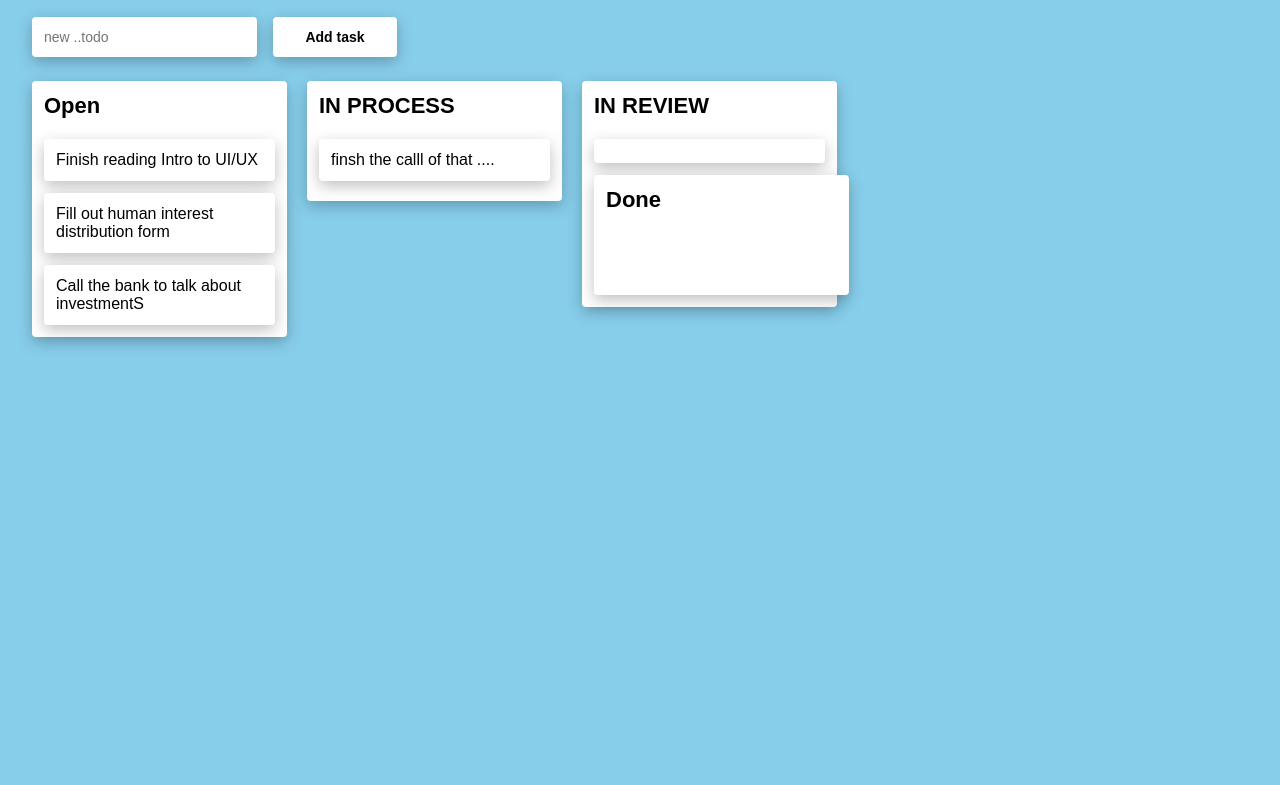
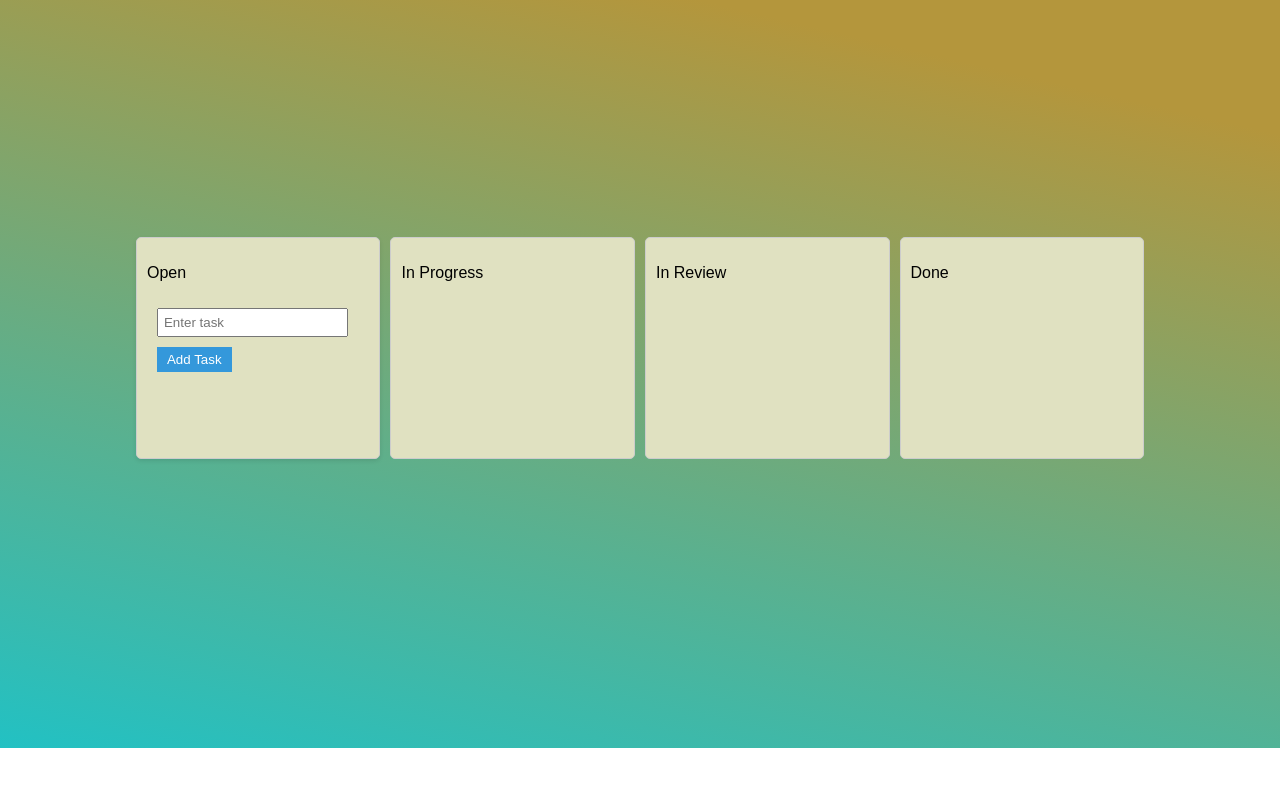
Before and after one commit to hars21raut/Task-Manager-App---Javascript-Project---99nqx0sm8zwk, a plain HTML site: page index.html in a window 1280 px wide. Shown: the part 52-837 px from the top of the page. After the commit the page ends 800 px from the top, so only its background shows below. Drawn offline with Linux system fonts and the light colour scheme.

Commit message:
task maneger app

```diff
--- a/App.js
+++ b/App.js
@@ -1,22 +1,90 @@
-const form = document.getElementById("todo-form");
-const input = document.getElementById("todo-input");
-const todoLane = document.getElementById("todo-lane");
+document.getElementById("addTaskButton").addEventListener("click", addTask);
 
-form.addEventListener("submit",(e) => {
-    e.preventDefault();
-});
-const value = input.value;
-if(!value) return;
- const newTask = document.createElement("p");
- newTask.classList.add("task");
- newTask.setAttribute("draggable","true");
- newTask.innerText = value;
- newTask.addEventListener("dragstart",() => {
-    newTask.classList.add("is-dragging");
- });
+function addTask() {
+  const taskInput = document.getElementById("taskInput");
+  const taskName = taskInput.value.trim();
+  if (taskName !== "") {
+    const taskBlock = document.createElement("div");
+    taskBlock.className = "task-block";
 
- newTask.addEventListener("dragstart",() => {
-    newTask.classList.remove("is-dragging");
- });
- todoLane.appendChild(newTask);
-input.value = "";
+    const taskNameBlock = document.createElement("div");
+    taskNameBlock.className = "task-name";
+    taskNameBlock.textContent = taskName;
+    taskNameBlock.draggable = true;
+    taskNameBlock.addEventListener("dragstart", handleDragStart);
+    taskNameBlock.innerHTML += '<button class="delete-button">Delete</button>';
+
+    const taskDescriptionBlock = document.createElement("div");
+    taskDescriptionBlock.className = "task-description";
+
+    taskBlock.appendChild(taskNameBlock);
+    taskBlock.appendChild(taskDescriptionBlock);
+
+    document.getElementById("taskList").appendChild(taskBlock);
+    taskInput.value = "";
+
+
+    const deleteButton = taskNameBlock.querySelector(".delete-button");
+    deleteButton.addEventListener("click", function () {
+      taskBlock.remove();
+    });
+
+    taskNameBlock.addEventListener("click", function () {
+      openModal(taskDescriptionBlock);
+    });
+  }
+}
+
+function openModal(descriptionBlock) {
+  const modal = document.getElementById("taskModal");
+  const closeModalButton = document.getElementById("closeModal");
+  const descriptionTextarea = document.getElementById("descriptionTextarea");
+  const saveDescriptionButton = document.getElementById(
+    "saveDescriptionButton"
+  );
+
+  descriptionTextarea.value = descriptionBlock.textContent;
+
+  modal.style.display = "flex";
+
+  closeModalButton.onclick = function () {
+    modal.style.display = "none";
+  };
+
+  saveDescriptionButton.onclick = function () {
+    descriptionBlock.textContent = descriptionTextarea.value;
+    modal.style.display = "none";
+  };
+}
+
+function handleDragStart(e) {
+  console.log(e.target.parentElement);
+  e.dataTransfer.setData("text/html", e.target.outerHTML);
+  e.target.classList.add("dragged");
+}
+
+function allowDrop(ev) {
+  ev.preventDefault();
+}
+
+function handleDrop(ev, targetCardId) {
+  ev.preventDefault();
+  const taskText = ev.dataTransfer.getData("text/plain");
+  const targetCard = document.getElementById(targetCardId);
+  const test = document.createElement("div");
+  test.classList.add("task-block");
+  if (targetCard) {
+    console.log(targetCard);
+
+    const taskBlock = document.querySelector(".dragged");
+    const parentElement = taskBlock.parentElement;
+    if (parentElement.classList.contains("task-block")) {
+      parentElement.classList.remove("task-block");
+    }
+    taskBlock.classList.remove("dragged");
+    taskBlock.classList.remove("task-block");
+    targetCard.classList.add("task-block");
+    targetCard.appendChild(test);
+    test.appendChild(taskBlock);
+  }
+}
--- a/drag.js
+++ /dev/null
@@ -1,45 +0,0 @@
-const draggable = document.querySelectorAll(".task");
-const droppable = document.querySelectorAll(".swim-lane");
-
-draggable.forEach((task) => {
-task.addEventListener("dragstart",() => {
-    task.classList.add("is-dragging");
-});
-task.addEventListener("dragend",() => {
-    task.classList.remove("is-dragging");
-
-});
-});
-droppable.forEach((zone) => {
-    zone.addEventListener("dragover", (e) => {
-        e.preventDefault();
-
-        const bottomTask = insertAboveTask(zone,e.clientY);
-        const curTask = document.querySelector(".is-dragging");
-        if(!bottomTask)  {
-            zone.appendChild(curTask);
-        }else{
-            zone.insertBefore(curTask,bottomTask);
-        }
-
-    });
-
-});
-const insertAboveTask = (zone,mouseY) => {
-const els = zone.querySelectorAll(".task:not(.is-dragging)");
-let closestTask = null;
-let closestOffset = Number.NEGATIVE_INFINITY;
-els.forEach((task) => {
-    const { top } = task.getBoundingClientRect();
-    const offset = mouseY - top;
-    if(offset < 0 && offset > closestOffset){
-        closestOffset > offset;
-       closestTask = task;
-
-    }
-});
-return closestTask;
-
-
-
-};
--- a/index.html
+++ b/index.html
@@ -3,62 +3,49 @@
 <head>
     <meta charset="UTF-8">
     <meta name="viewport" content="width=device-width, initial-scale=1.0">
-  <title>Task Maneger</title>
+    <title>Task Manager App</title>
     <link rel="stylesheet" href="styles.css">
-  <script src="drag.js"></script>
     <script src="App.js"></script>
-
-
-
 </head>
 <body>
-    <h1>Task Manager</h1>
-    <div class="board">
-        <form id="todo-form">
-            <input type="text" placeholder="new ..todo " id="todo-input"/>
-            <button type="submit">Add task</button>
-     </form>
-     <div class="lanes">
-        <div class="swim-lane" id="todo-lane">
-            <h3 class="heading">Open</h3>
 
-            <p class="task" draggable="true">Finish reading Intro to UI/UX</p>
-            <p class="task" draggable="true">Fill out human interest distribution form</p>
-            <p class="task" draggable="true">Call the bank to talk about investmentS</p>
+</body>
+</html>
+            <div class="card-container">
+
+              <div class="card status-card">
+                <p>Open</p>
+
+                <div class="inputDiv">
+                  <input type="text" id="taskInput" placeholder="Enter task">
+                  <button id="addTaskButton" onclick="addTask()">Add Task</button>
                 </div>
-
-            <div class="swim-lane">
-                <h3 class="heading">IN PROCESS</h3>
-
-                <p class="task" draggable="true"> finsh the calll of that ....</p>
-            </div>
-
-            <div class="swim-lane">
-                <h3 class="heading">IN REVIEW</h3>
-                <p class="task" draggable="true">
-
-                </p>
-
-
-            <div class="swim-lane">
-                <h3 class="heading">Done</h3>
-
-
-
-
-            </div>
-
-
-
+                <div id="taskList">
 
                 </div>
               </div>
 
-
+              <div class="status-card" id="inProgressCard" ondrop="handleDrop(event, 'inProgressCard')" ondragover="allowDrop(event)">
+                <p>In Progress</p>
               </div>
 
+              <div class="status-card" id="inReviewCard" ondrop="handleDrop(event, 'inReviewCard')" ondragover="allowDrop(event)">
+                <p>In Review</p>
+              </div>
 
+              <div class="status-card" id="doneCard" ondrop="handleDrop(event, 'doneCard')" ondragover="allowDrop(event)">
+                <p>Done</p>
+              </div>
+            </div>
 
+            <div class="modal" id="taskModal">
+              <div class="modal-content">
+                <span id="closeModal" style="float: right; cursor: pointer;">Close</span>
+                <h2>Edit Task Description</h2>
+                <textarea id="descriptionTextarea" style="width: 100%; height: 100px;"></textarea>
+                <button id="saveDescriptionButton">Save</button>
+              </div>
+            </div>
 
 </body>
 </html>
--- a/styles.css
+++ b/styles.css
@@ -1,91 +1,112 @@
-* {
+body {
+  font-family: Arial, sans-serif;
+  display: flex;
+  justify-content: center;
+  align-items: center;
+  height: 100vh;
+  margin: 0;
+  overflow-y: scroll;
+  color: white;
+  background: rgb(34,193,195);
+background: linear-gradient(13deg, rgba(34,193,195,1) 0%, rgba(180,150,60,1) 83%);
+}
+.card-container {
+  display: flex;
+  justify-content: space-between;
+  align-items: stretch;
+  flex-wrap: wrap;
+   margin: 10px;
+  gap: 10px;
+}
+.card {
+  flex: 1;
+
+  border: 1px solid #ccc;
+  border-radius: 5px;
+  box-shadow: 0 2px 4px rgba(0, 0, 0, 0.1);
+}
+.inputDiv{
+
+  padding: 10px;
+
+}
+#taskInput {
+
+  padding: 5px;
+  margin-bottom: 10px;
+}
+
+#addTaskButton {
+
+  padding: 5px 10px;
+  background-color: #3498db;
+  color: white;
+  border: none;
+   cursor: grab;
+}
+#addTaskButton:hover {
+  background-color: #2980b9;
+}
+.task-block {
+  margin-bottom: 10px;
+  display: flex;
+  padding: 25px 10px;
+  flex-direction: column;
+  align-items: stretch;
+  background:#ffffff;
+  border-radius: 3px ;
+  cursor: move;
+  box-shadow: 0px 4px 10px 0px rgba(0, 0, 0, 0.10);
+  gap: 10px;
+}
+.task-name {
+  display: flex;
+  justify-content: space-between;
+  align-items: center;
+}
+.task-description {
+  display: none;
+  margin-top: 5px;
+}
+ul {
+  list-style-type: none;
   padding: 0;
-  margin: 0;
-  box-sizing: border-box;
-  font-family: sans-serif;
-  -ms-overflow-style:none;
-  scrollbar-width: none;
 }
-*::-webkit-scrollbar{
-  display: none;
-}
-.board {
-  width: 100%;
-  height: 100vh;
-  overflow: scroll;
-  background-color: skyblue ;
-  background-position: center;
-  background-size: cover;
-}
-#todo-form {
-  padding: 32px 32px 0;
-}
-#todo-form input {
-  padding: 12px;
-  margin-right: 12px;
-  width: 225px;
-  border-radius: 4px;
+.delete-button {
+  background-color: #e74c3c;
+  color: white;
   border: none;
-  box-shadow: 0px 5px 15px rgba(0, 0, 0, 0.25);
-  background: white;
-  font-size: 14px;
-  outline: none;
-}
-#todo-form button {
-  padding: 12px 32px;
-  border-radius: 4px;
-  border: none;
-  box-shadow: 0px 5px 15px rgba(0, 0, 0, 0.25);
-  background: white;
-  color: black;
-  font-weight: bold;
-  font-size: 14px;
+  padding: 3px 8px;
+  border-radius: 3px;
   cursor: pointer;
 }
-.lanes{
-  display: flex;
-  align-items: flex-start;
-  justify-content: start;
-  gap: 20px;
-
-  padding: 24px 32px;
-  overflow: scroll;
+.delete-button:hover {
+  background-color: #c0392b;
+}
+.status-card {
+  flex: 1;
+  padding: 10px;
+  border: 1px solid #ccc;
+  min-height: 200px;
+  min-width: 200px;
+  border-radius: 5px;
+  background-color:rgb(224, 225, 193);
+  color: black;
+}
+.modal {
+  display: none;
+  position: fixed;
+  top: 0;
+  left: 0;
+  width: 100%;
   height: 100%;
+  background-color: rgba(0, 0, 0, 0.5);
+  justify-content: center;
+  align-items: center;
 }
-.heading {
-  font-size: 22px;
-  font-weight: bold;
-  margin-bottom: 8px;
-
+.modal-content {
+  background-color: white;
+  padding: 20px;
+  border-radius: 5px;
+  box-shadow: 0 2px 4px rgba(0, 0, 0, 0.2);
 }
-.swim-lane {
-  display: flex;
-  flex-direction: column;
-  gap: 12px;
-
-  background: white;
-  box-shadow: 0px 5px 15px  rgba(0, 0, 0, 0.25);
-
-  padding: 12px;
-  border-radius: 4px;
-  width: 255px;
-  min-height: 120px;
-  flex-shrink: 0;
-}
-
-.task {
-  background: white;
-  color: black;
-  box-shadow:0px 5px 15px rgba(0, 0, 0, 0.25);
-  padding: 12px;
-  border-radius: 4px;
-  font-size: 16px;
-  cursor: move;
-
-}
-.is-dragging {
-  scale: 1.05;
-  box-shadow: 0px 5px 15px rgba(0, 0, 0, 0.25);
-  background: rgb(50, 50, 50,);
-  color: white;
-}
```
Lines whose indentation alone changed are shown as unchanged.
